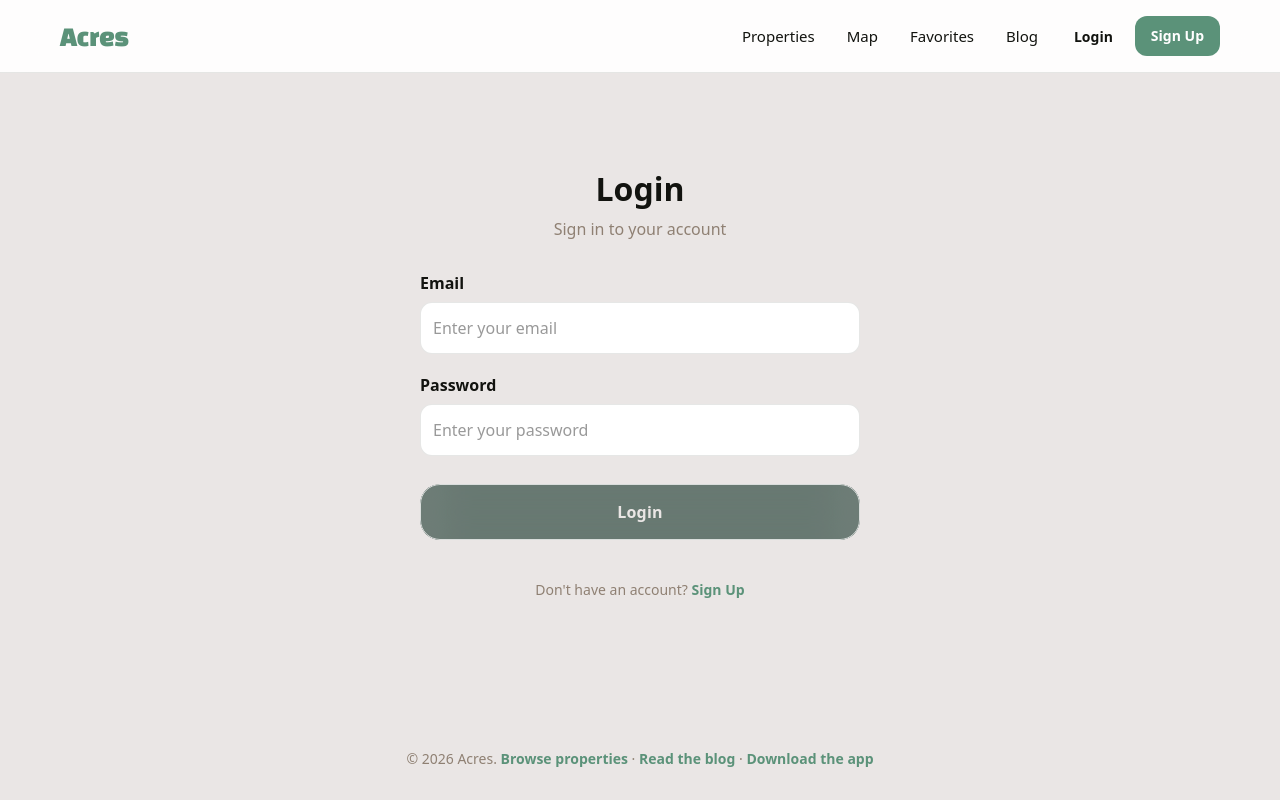
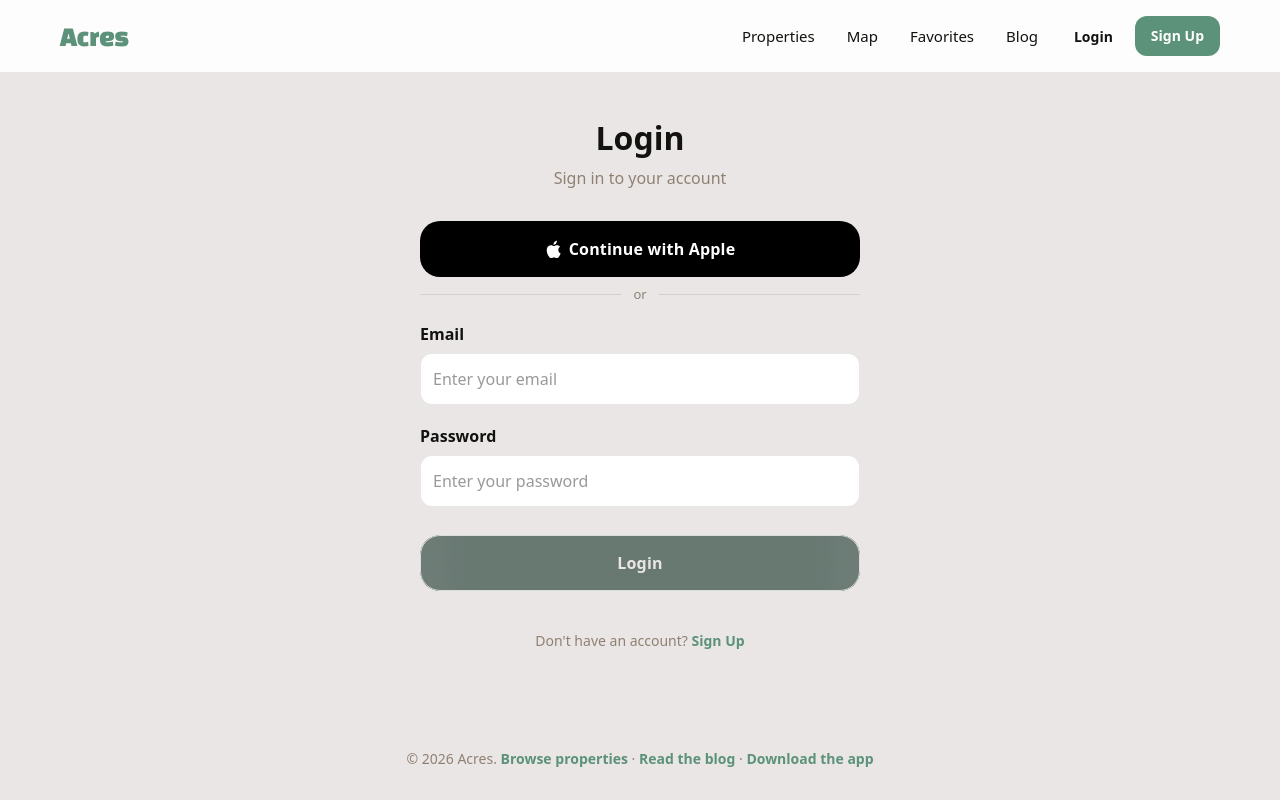
Before and after one commit to Mck166/acres-web, a Next.js app: page /login in a window 1280 px wide. Built offline with nearby package versions, Linux system fonts and the light colour scheme; no server answers.

Commit message:
Apple sign on

```diff
--- /dev/null
+++ b/components/AppleSignInButton.tsx
@@ -0,0 +1,45 @@
+"use client";
+
+type AppleSignInButtonProps = {
+  onClick: () => void;
+  loading?: boolean;
+  disabled?: boolean;
+  label?: string;
+  className?: string;
+};
+
+export default function AppleSignInButton({
+  onClick,
+  loading = false,
+  disabled = false,
+  label = "Continue with Apple",
+  className,
+}: AppleSignInButtonProps) {
+  const isInactive = disabled || loading;
+
+  return (
+    <button
+      type="button"
+      className={className}
+      onClick={onClick}
+      disabled={isInactive}
+      aria-label={label}
+      aria-busy={loading}
+    >
+      <svg
+        xmlns="http://www.w3.org/2000/svg"
+        width="16"
+        height="19"
+        viewBox="0 0 16 19"
+        aria-hidden="true"
+        focusable="false"
+      >
+        <path
+          fill="currentColor"
+          d="M13.31 10.05c-.02-2.13 1.74-3.15 1.82-3.2-1-1.46-2.55-1.66-3.1-1.68-1.32-.13-2.58.78-3.25.78-.67 0-1.71-.76-2.81-.74-1.45.02-2.78.84-3.53 2.14-1.5 2.61-.38 6.47 1.08 8.58.72 1.03 1.57 2.19 2.69 2.15 1.08-.04 1.49-.7 2.8-.7 1.31 0 1.68.7 2.82.68 1.17-.02 1.9-1.05 2.61-2.09.82-1.2 1.16-2.36 1.18-2.42-.03-.01-2.26-.87-2.31-3.5zM11.04 3.44c.6-.72 1-1.73.89-2.73-.86.03-1.89.57-2.51 1.3-.55.64-1.04 1.67-.91 2.65 1.02.08 2.06-.52 2.53-1.22z"
+        />
+      </svg>
+      {loading ? "Continuing…" : label}
+    </button>
+  );
+}
--- a/components/AuthForm.module.css
+++ b/components/AuthForm.module.css
@@ -86,6 +86,52 @@
   margin-bottom: 20px;
 }
 
+.appleButton {
+  display: flex;
+  align-items: center;
+  justify-content: center;
+  gap: 8px;
+  width: 100%;
+  min-height: 56px;
+  margin: 0 0 8px;
+  padding: 0 24px;
+  border: none;
+  border-radius: 20px;
+  background: #000;
+  color: #fff;
+  font-family: inherit;
+  font-size: 16px;
+  font-weight: 600;
+  letter-spacing: 0.2px;
+  cursor: pointer;
+}
+
+.appleButton:hover:not(:disabled) {
+  background: #1a1a1a;
+}
+
+.appleButton:disabled {
+  cursor: not-allowed;
+  opacity: 0.4;
+}
+
+.divider {
+  display: flex;
+  align-items: center;
+  gap: 12px;
+  margin: 8px 0 20px;
+  color: var(--acres-brown);
+  font-size: 13px;
+}
+
+.divider::before,
+.divider::after {
+  content: "";
+  flex: 1;
+  height: 1px;
+  background: var(--acres-border);
+}
+
 .switch {
   margin-top: 20px;
   text-align: center;
--- a/components/Header.tsx
+++ b/components/Header.tsx
@@ -85,8 +85,8 @@ export default function Header() {
           <div className={styles.account}>
             {user ? (
               <>
-                <span className={styles.email} title={user.email || undefined}>
-                  {user.email}
+                <span className={styles.email} title={user.email || user.displayName || undefined}>
+                  {user.email || user.displayName || "Account"}
                 </span>
                 <button
                   type="button"
--- a/components/LoginForm.tsx
+++ b/components/LoginForm.tsx
@@ -1,13 +1,14 @@
 "use client";
 
-import { useState, type FormEvent } from "react";
+import { useCallback, useEffect, useRef, useState, type FormEvent } from "react";
 import Link from "next/link";
 import { useRouter, useSearchParams } from "next/navigation";
 import { FirebaseError } from "firebase/app";
 import { useAuth } from "@/components/AuthProvider";
-import { getUserData } from "@/lib/firestore";
-import { getFirebaseAuth } from "@/lib/firebase";
+import AppleSignInButton from "@/components/AppleSignInButton";
 import GlassButton from "@/components/GlassButton";
+import { isAuthCancelled } from "@/lib/appleAuth";
+import { pathAfterSignIn } from "@/lib/completeAuth";
 import { logEvent } from "@/lib/analytics";
 import styles from "@/components/AuthForm.module.css";
 
@@ -25,6 +26,10 @@ function messageForError(error: unknown) {
       return "Too many attempts. Try again in a few minutes.";
     case "auth/network-request-failed":
       return "No connection. Check your network and try again.";
+    case "auth/account-exists-with-different-credential":
+      return "An account already exists with this email. Log in with email and password instead.";
+    case "auth/popup-blocked":
+      return "Your browser blocked the Apple sign-in window. Allow popups and try again.";
     default:
       return error instanceof Error ? error.message : "Something went wrong. Please try again.";
   }
@@ -33,13 +38,34 @@ function messageForError(error: unknown) {
 export default function LoginForm() {
   const router = useRouter();
   const searchParams = useSearchParams();
-  const { login } = useAuth();
+  const { login, signInWithApple, pendingOAuth, clearPendingOAuth } = useAuth();
   const [email, setEmail] = useState("");
   const [password, setPassword] = useState("");
   const [loading, setLoading] = useState(false);
   const [errors, setErrors] = useState<{ email?: string; password?: string; form?: string }>({});
+  const oauthHandled = useRef(false);
 
   const nextPath = searchParams.get("next") || "/";
+
+  const finishAppleAuth = useCallback(async (isNewUser: boolean) => {
+    logEvent(isNewUser ? "sign_up" : "login", { method: "apple" });
+    router.push(await pathAfterSignIn(nextPath));
+  }, [nextPath, router]);
+
+  useEffect(() => {
+    if (!pendingOAuth || oauthHandled.current) return;
+    oauthHandled.current = true;
+    setLoading(true);
+    finishAppleAuth(pendingOAuth.isNewUser)
+      .catch((error) => {
+        oauthHandled.current = false;
+        setErrors({ form: messageForError(error) });
+      })
+      .finally(() => {
+        clearPendingOAuth();
+        setLoading(false);
+      });
+  }, [clearPendingOAuth, finishAppleAuth, pendingOAuth]);
 
   const handleSubmit = async (event: FormEvent) => {
     event.preventDefault();
@@ -60,18 +86,26 @@ export default function LoginForm() {
     try {
       await login(trimmedEmail, password);
       logEvent("login", { method: "password" });
-      const dest = nextPath.startsWith("/") ? nextPath : "/";
-      const uid = getFirebaseAuth().currentUser?.uid;
-      if (uid) {
-        const profile = await getUserData(uid);
-        if (!profile) {
-          router.push(`/onboarding?next=${encodeURIComponent(dest)}`);
-          return;
-        }
-      }
-      router.push(dest);
+      router.push(await pathAfterSignIn(nextPath));
     } catch (error) {
       setErrors({ form: messageForError(error) });
+    } finally {
+      setLoading(false);
+    }
+  };
+
+  const handleApple = async () => {
+    if (loading) return;
+    setErrors({});
+    setLoading(true);
+    try {
+      const result = await signInWithApple();
+      if (result.redirected) return;
+      await finishAppleAuth(result.isNewUser);
+    } catch (error) {
+      if (!isAuthCancelled(error)) {
+        setErrors({ form: messageForError(error) });
+      }
     } finally {
       setLoading(false);
     }
@@ -82,6 +116,14 @@ export default function LoginForm() {
       <div className={styles.card}>
         <h1 className={styles.title}>Login</h1>
         <p className={styles.subtitle}>Sign in to your account</p>
+        <AppleSignInButton
+          onClick={handleApple}
+          loading={loading}
+          className={styles.appleButton}
+        />
+        <div className={styles.divider} role="separator">
+          or
+        </div>
         <form className={styles.form} onSubmit={handleSubmit} noValidate>
           <label className={styles.label} htmlFor="email">
             Email
--- /dev/null
+++ b/lib/appleAuth.ts
@@ -0,0 +1,67 @@
+import { FirebaseError } from "firebase/app";
+import {
+  OAuthProvider,
+  getAdditionalUserInfo,
+  getRedirectResult,
+  signInWithPopup,
+  signInWithRedirect,
+  type UserCredential,
+} from "firebase/auth";
+import { getFirebaseAuth } from "@/lib/firebase";
+
+export type AppleSignInResult = {
+  isNewUser: boolean;
+  redirected: boolean;
+};
+
+export function isAuthCancelled(error: unknown) {
+  const code = error instanceof FirebaseError ? error.code : "";
+  return (
+    code === "auth/popup-closed-by-user" ||
+    code === "auth/cancelled-popup-request"
+  );
+}
+
+function appleProvider() {
+  const provider = new OAuthProvider("apple.com");
+  provider.addScope("email");
+  provider.addScope("name");
+  return provider;
+}
+
+function isNewFirebaseUser(result: UserCredential) {
+  return getAdditionalUserInfo(result)?.isNewUser ?? false;
+}
+
+export async function signInWithApple(): Promise<AppleSignInResult> {
+  const auth = getFirebaseAuth();
+  const provider = appleProvider();
+
+  try {
+    const result = await signInWithPopup(auth, provider);
+    return { isNewUser: isNewFirebaseUser(result), redirected: false };
+  } catch (error) {
+    const code = error instanceof FirebaseError ? error.code : "";
+    if (code === "auth/popup-blocked") {
+      await signInWithRedirect(auth, provider);
+      return { isNewUser: false, redirected: true };
+    }
+    throw error;
+  }
+}
+
+export async function completeAppleRedirect(): Promise<AppleSignInResult | null> {
+  const result = await getRedirectResult(getFirebaseAuth());
+  if (!result) return null;
+  return { isNewUser: isNewFirebaseUser(result), redirected: true };
+}
+
+export function splitDisplayName(displayName: string | null | undefined) {
+  const trimmed = String(displayName || "").trim();
+  if (!trimmed) return { firstName: "", lastName: "" };
+  const parts = trimmed.split(/\s+/);
+  return {
+    firstName: parts[0] || "",
+    lastName: parts.slice(1).join(" "),
+  };
+}
--- /dev/null
+++ b/lib/completeAuth.ts
@@ -0,0 +1,18 @@
+import { getFirebaseAuth } from "@/lib/firebase";
+import { getUserData } from "@/lib/firestore";
+
+export function safeNextPath(nextPath: string, fallback = "/") {
+  return nextPath.startsWith("/") ? nextPath : fallback;
+}
+
+export async function pathAfterSignIn(nextPath: string) {
+  const dest = safeNextPath(nextPath);
+  const uid = getFirebaseAuth().currentUser?.uid;
+  if (uid) {
+    const profile = await getUserData(uid);
+    if (!profile) {
+      return `/onboarding?next=${encodeURIComponent(dest)}`;
+    }
+  }
+  return dest;
+}
```
Also changed, not shown: components/AuthProvider.tsx (+49 -2 lines), components/OnboardingForm.tsx (+13 -6 lines), components/SignupForm.tsx (+56 -4 lines), lib/propertySeo.ts (+24 -1 lines).
